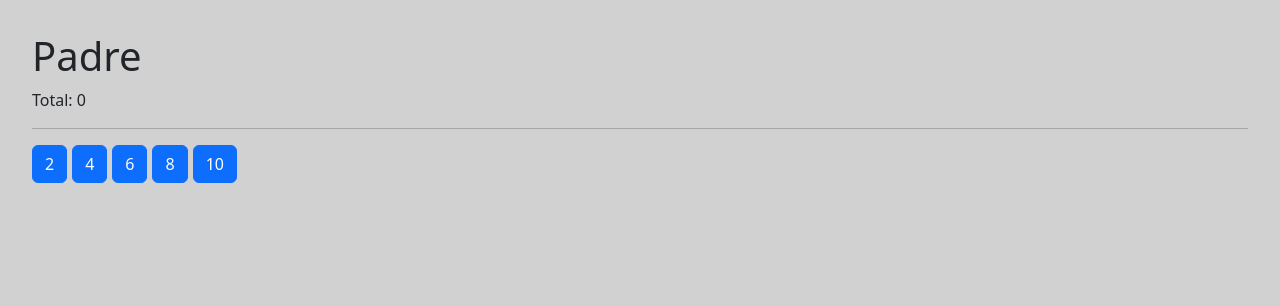
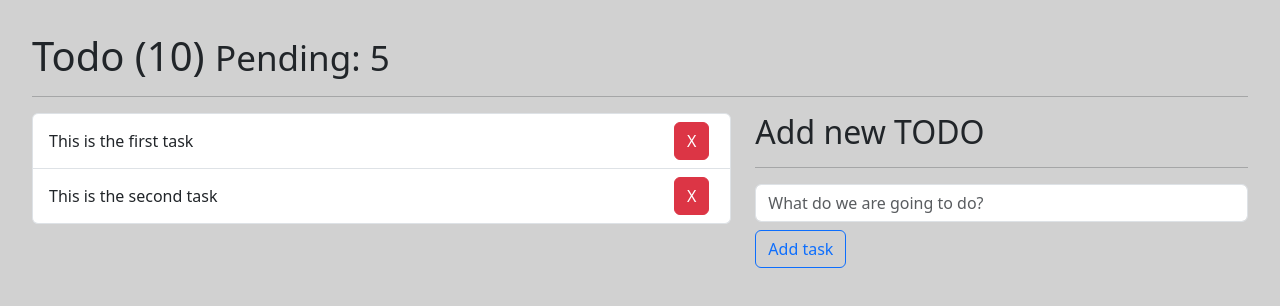
Before and after one commit to MacinME/React, a React (Vite) app in the folder 05.Hooks-App/: page / in a window 1280 px wide. Shown: the top 306 px of the page. Built offline with nearby package versions, Linux system fonts and the light colour scheme.

Commit message:
Working with useReducer - React

```diff
--- a/05.Hooks-App/src/07-tarea-memo/Hijo.jsx
+++ b/05.Hooks-App/src/07-tarea-memo/Hijo.jsx
@@ -2,7 +2,7 @@ import React from 'react';
 
 export const Hijo = React.memo(({ numero, incrementar }) => {
 
-    console.log('  Me volví a generar :(  ');
+    // console.log('  Me volví a generar :(  ');
 
     return (
         <button
--- /dev/null
+++ b/05.Hooks-App/src/08-useReducer/TasksReducer.jsx
@@ -0,0 +1,45 @@
+import { useReducer } from 'react';
+import { reducer } from './todoReducer';
+import { TodoLists } from './TodoLists';
+import { TodoAdd } from './TodoAdd';
+
+const initialArg = [
+  {
+      id: 1,
+      task: 'This is the first task',
+      done: false
+  },
+  {
+      id: 2,
+      task: 'This is the second task',
+      done: false
+  }
+];
+
+export const TasksReducer = () => {
+
+    const [tasks, dispatch] = useReducer( reducer, initialArg );
+
+    const onNewTodo = (todo) => {
+      console.log( todo );
+    }
+
+  return (
+    <>
+        <h1>Todo (10) <small>Pending: 5</small></h1>
+        <hr />
+
+        <div className="row">
+          <div className='col-7'>
+              <TodoLists tasks={ tasks } />
+          </div>
+          <div className='col-5'>
+            <h2>Add new TODO</h2>
+            <hr />
+            <TodoAdd onNewTodo={ onNewTodo }  />
+          </div>
+        </div>
+
+    </>
+  )
+}
--- /dev/null
+++ b/05.Hooks-App/src/08-useReducer/TodoAdd.jsx
@@ -0,0 +1,41 @@
+import { useForm } from '../hooks/useForm';
+
+export const TodoAdd = ({ onNewTodo }) => {
+
+    const { task, onInputChange, onResetForm } = useForm({
+        task: '',
+    });
+
+    const handleNewTodo = (evt) => {
+        evt.preventDefault();
+        if( task.length <= 1 ) return;
+
+        const newTodo ={
+            id: Date.now(),
+            task,
+            done: false
+        }
+        onNewTodo( newTodo );
+        onResetForm();
+    }
+
+
+  return (
+    <form onSubmit={ handleNewTodo } >
+        <input
+            type="text"
+            placeholder='What do we are going to do?'
+            className='form-control'
+            onChange={ onInputChange }
+            name="task"
+            value={ task }
+        />
+        <button
+            type="submit"
+            className="btn btn-outline-primary mt-2"
+        >
+            Add task
+        </button>
+    </form>
+  )
+}
--- /dev/null
+++ b/05.Hooks-App/src/08-useReducer/TodoItem.jsx
@@ -0,0 +1,8 @@
+export const TodoItem = ({ todo }) => {
+  return (
+    <li className='list-group-item d-flex justify-content-between'>
+        <span className='align-self-center'>{ todo.task }</span>
+        <button className='btn btn-danger'>X</button>
+    </li>
+  )
+}
--- /dev/null
+++ b/05.Hooks-App/src/08-useReducer/TodoLists.jsx
@@ -0,0 +1,16 @@
+import { TodoItem } from './TodoItem';
+
+export const TodoLists = ({ tasks }) => {
+  return (
+    <ul className='list-group'>
+        {
+            tasks.map(( t ) => (
+                <TodoItem
+                    key={ t.id }
+                    todo={ t }
+                />
+            ))
+        }
+    </ul>
+  )
+}
--- /dev/null
+++ b/05.Hooks-App/src/08-useReducer/intro-usereducer.js
@@ -0,0 +1,34 @@
+
+const initialState = [{
+    id: 1,
+    task: 'This is the first task',
+    done: false
+}];
+
+const todoReducer = (state = initialState, action = {}) => {
+
+    // console.log( action );
+
+    if( action.type == 'Add TODO'){
+        return [...state, action.payload];
+    }
+
+    return state;
+}
+
+let todos = todoReducer();
+
+const newTodo = {
+    id: 2,
+    task: 'This is the second task',
+    done: false
+}
+
+const action = {
+    type: 'Add TODO',
+    payload: newTodo
+}
+
+todos = todoReducer( todos, action );
+
+console.log(todos);
--- /dev/null
+++ b/05.Hooks-App/src/08-useReducer/todoReducer.js
@@ -0,0 +1,9 @@
+
+export const reducer = ( initialState, action) => {
+    switch ( action.type ) {
+        case 'NONE':
+            throw new Error('Not implemented yet');
+        default:
+            return state;
+    }
+}
--- a/05.Hooks-App/src/hooks/useForm.js
+++ b/05.Hooks-App/src/hooks/useForm.js
@@ -20,6 +20,7 @@ export const useForm = ( initialValue = {}) => {
 
   return {
     ...simpleForm,
+    simpleForm,
     onInputChange,
     onResetForm
   }
--- a/05.Hooks-App/src/main.jsx
+++ b/05.Hooks-App/src/main.jsx
@@ -13,10 +13,12 @@ import './index.css';
 // import { Memorize } from './06.memos/Memorize';
 // import { MemoHook } from './06.memos/MemoHook';
 // import { CallbackHook } from './06.memos/CallbackHook';
-import { Padre } from './07-tarea-memo/Padre';
+// import { Padre } from './07-tarea-memo/Padre';
+// import './08-useReducer/intro-usereducer'
+import { TasksReducer } from './08-useReducer/tasksReducer';
 
 ReactDOM.createRoot(document.getElementById('root')).render(
-  // <React.StrictMode>
-    <Padre />
-  // {/* </React.StrictMode> */}
+  <React.StrictMode>
+    <TasksReducer />
+  </React.StrictMode>
 )
```
